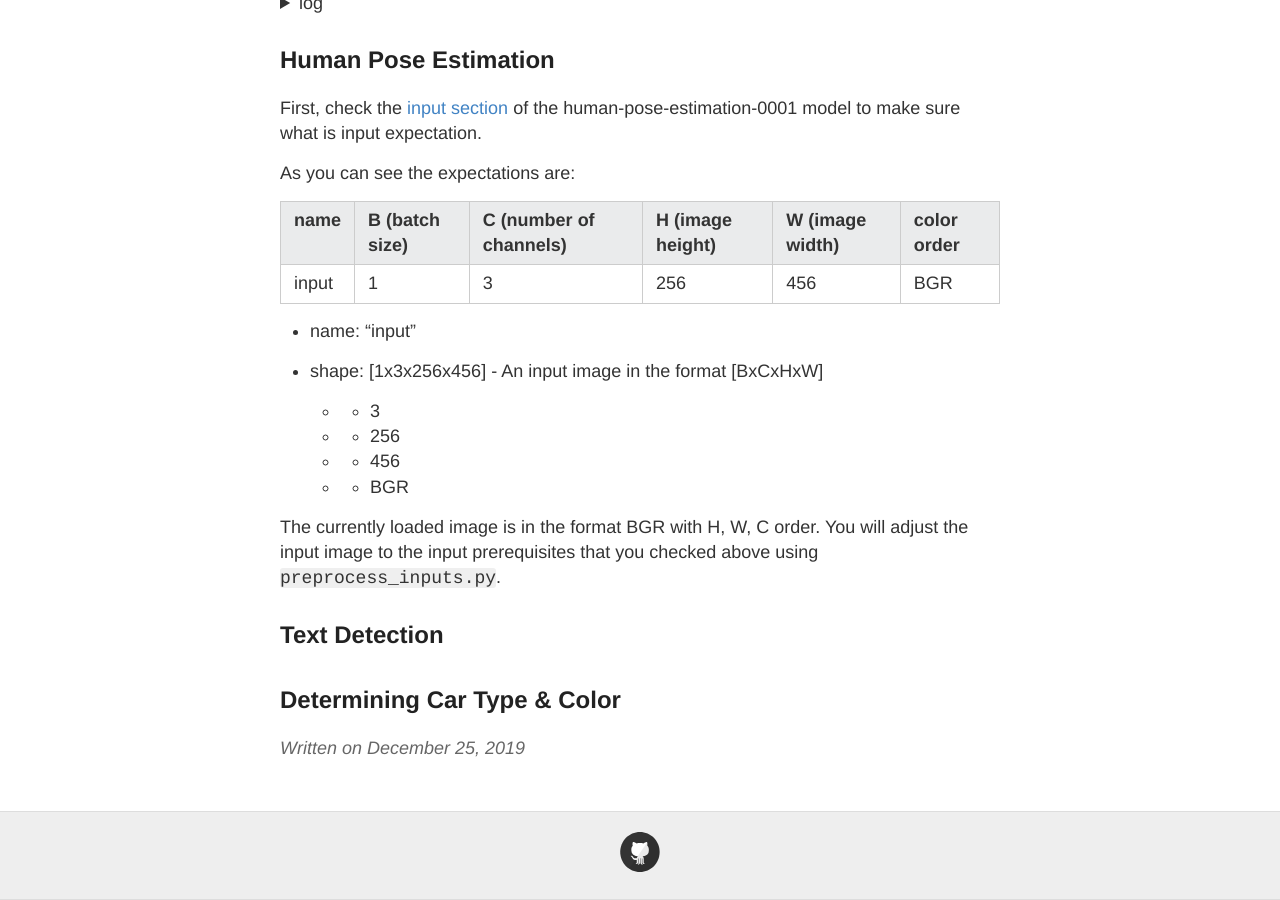
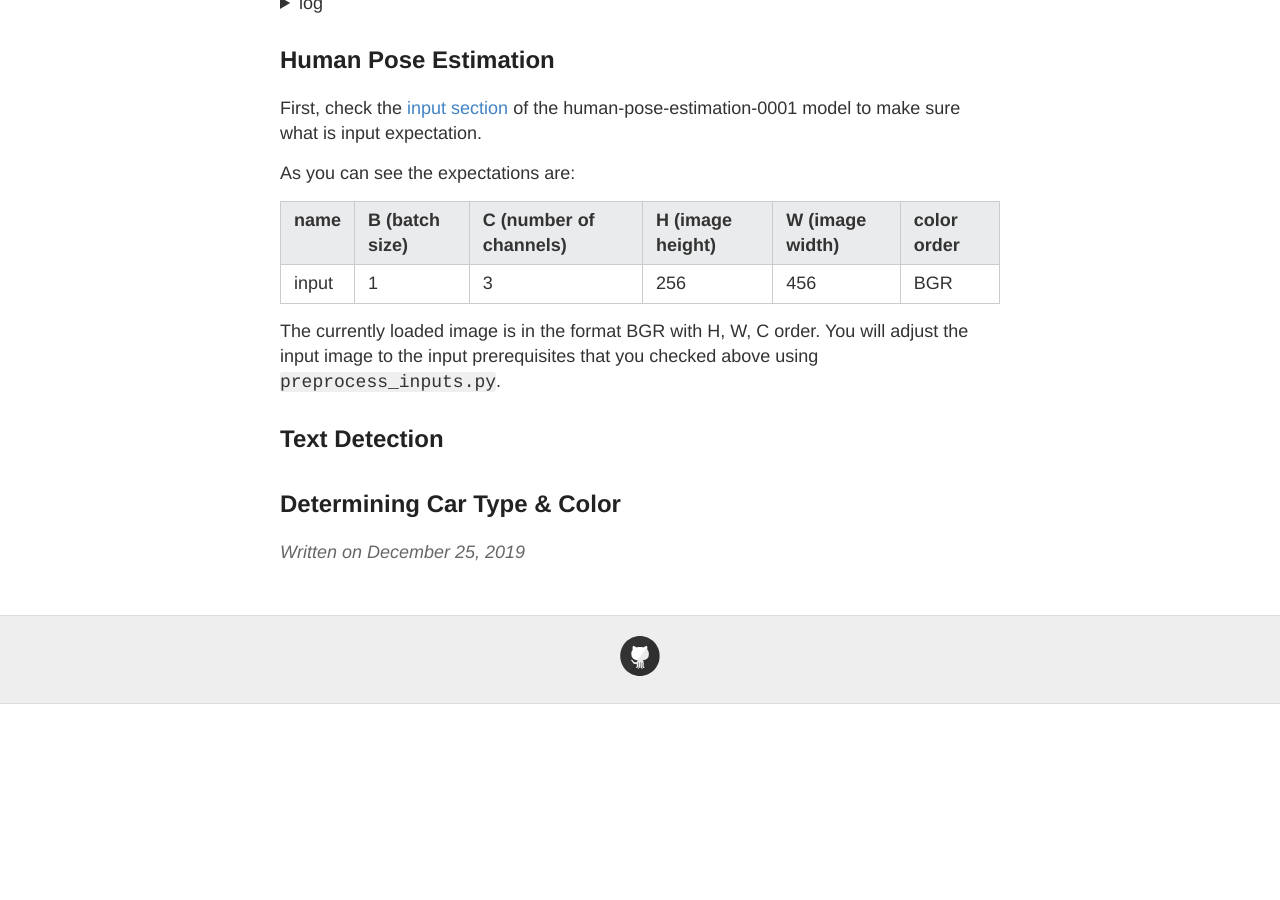
Before and after one commit to yamatokataoka/blog2, a Jekyll site: the page built from _posts/2019-12-25-intel-edge-ai-fundamentals-course.md, in a window 1280 px wide and 900 px high, scrolled down 7239 px. Built offline with Jekyll 4.4.1, drawn with Linux system fonts in a browser that asks for light colours; after the commit the page ends 7943 px from its top, so only the background shows below that.

Commit message:
Update a bit

```diff
--- a/_posts/2019-12-25-intel-edge-ai-fundamentals-course.md
+++ b/_posts/2019-12-25-intel-edge-ai-fundamentals-course.md
@@ -352,14 +352,6 @@ As you can see the expectations are:
 |-------|----------------|------------------------|------------------|-----------------|-------------|
 | input | 1 | 3 | 256 | 456 | BGR |
 
-- name: "input"
-
-- shape: [1x3x256x456] - An input image in the format [BxCxHxW]
-  -  - 3
-  -  - 256
-  -  - 456
-  -  - BGR
-
 The currently loaded image is in the format BGR with H, W, C order. You will adjust the input image to the input prerequisites that you checked above using `preprocess_inputs.py`.
 
 
```
